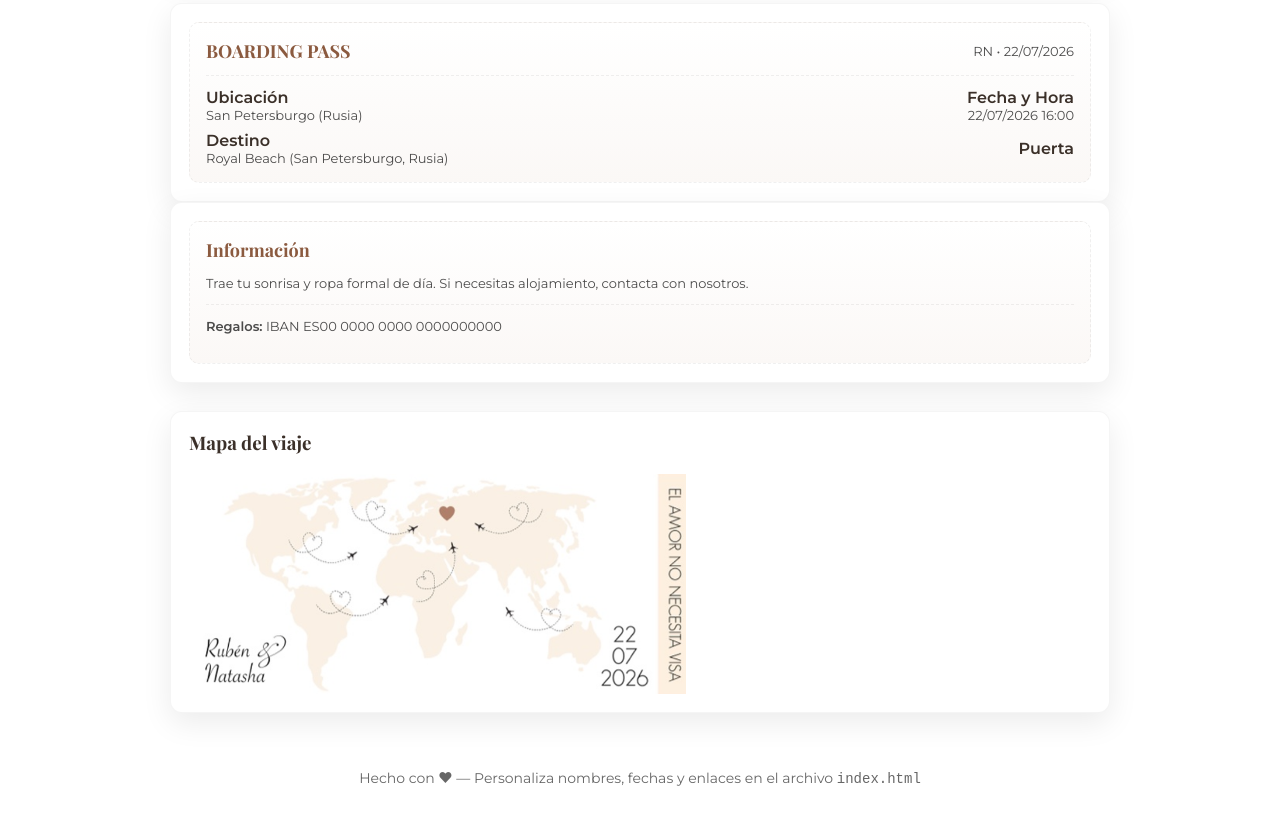
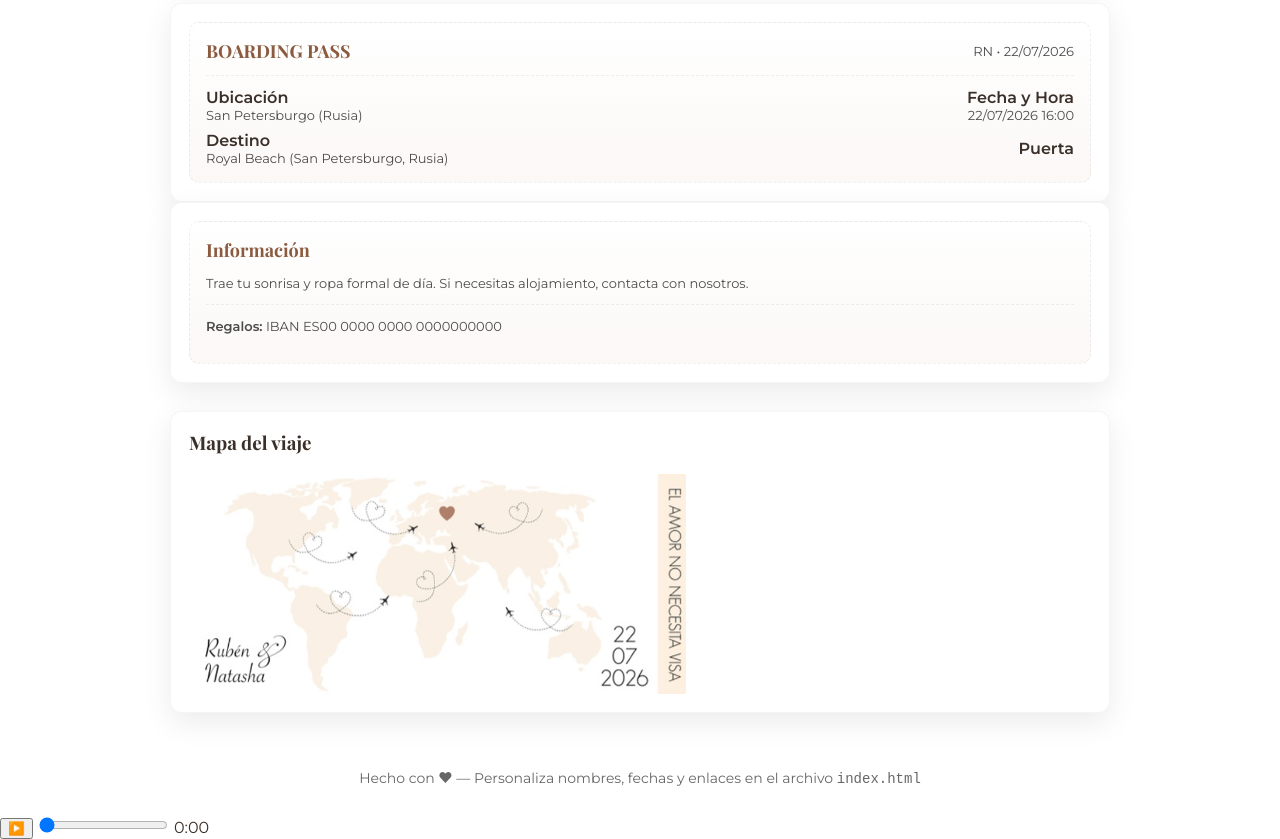
Before and after one commit to rubenmoreno19/Invitacion-Boda, a plain HTML site: page index.html in a window 1280 px wide. Shown: the part 744-1583 px from the top of the page. Before the commit the page ends 1559 px from the top, so only its background shows below. Drawn offline with nearby package versions, Linux system fonts and the light colour scheme.

Commit message:
Update index.html

```diff
--- a/index.html
+++ b/index.html
@@ -194,7 +194,12 @@ body{margin:0;font-family:Montserrat,system-ui,-apple-system,Segoe UI,Roboto,Hel
   </main>
 
   <div class="footer">Hecho con ❤ — Personaliza nombres, fechas y enlaces en el archivo <code>index.html</code></div>
-
+  <div class="music-player">
+  <button id="playPause">▶️</button>
+  <input type="range" id="progress" value="0" min="0" max="100">
+  <span id="time">0:00</span>
+</div>
+<audio id="bgMusic" src="myonlyone.mp3" preload="auto"></audio>
   <audio id="bgMusic" src="myonlyone.mp3" preload="auto"></audio>
   <script>
     const audio = document.getElementById('bgMusic');
```
